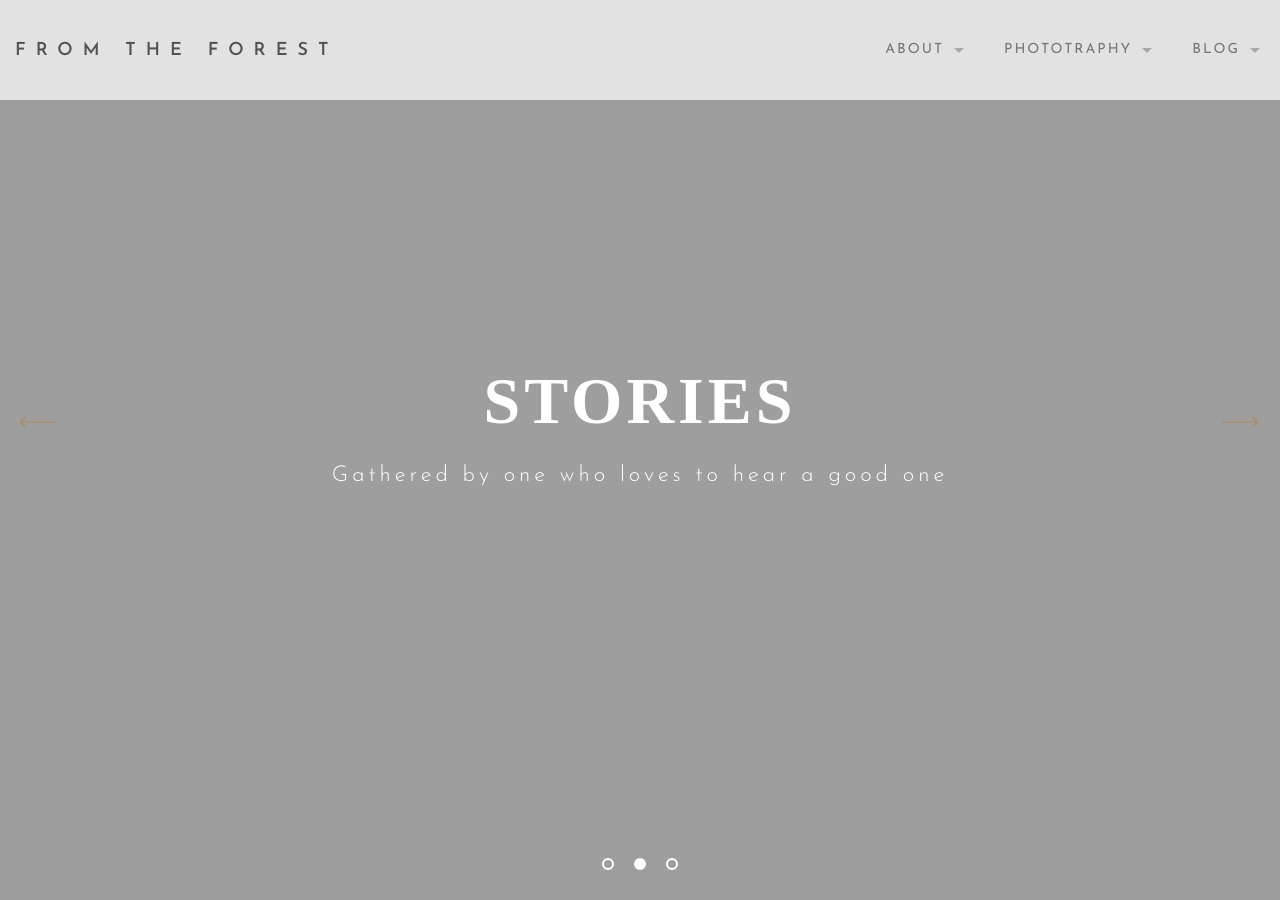
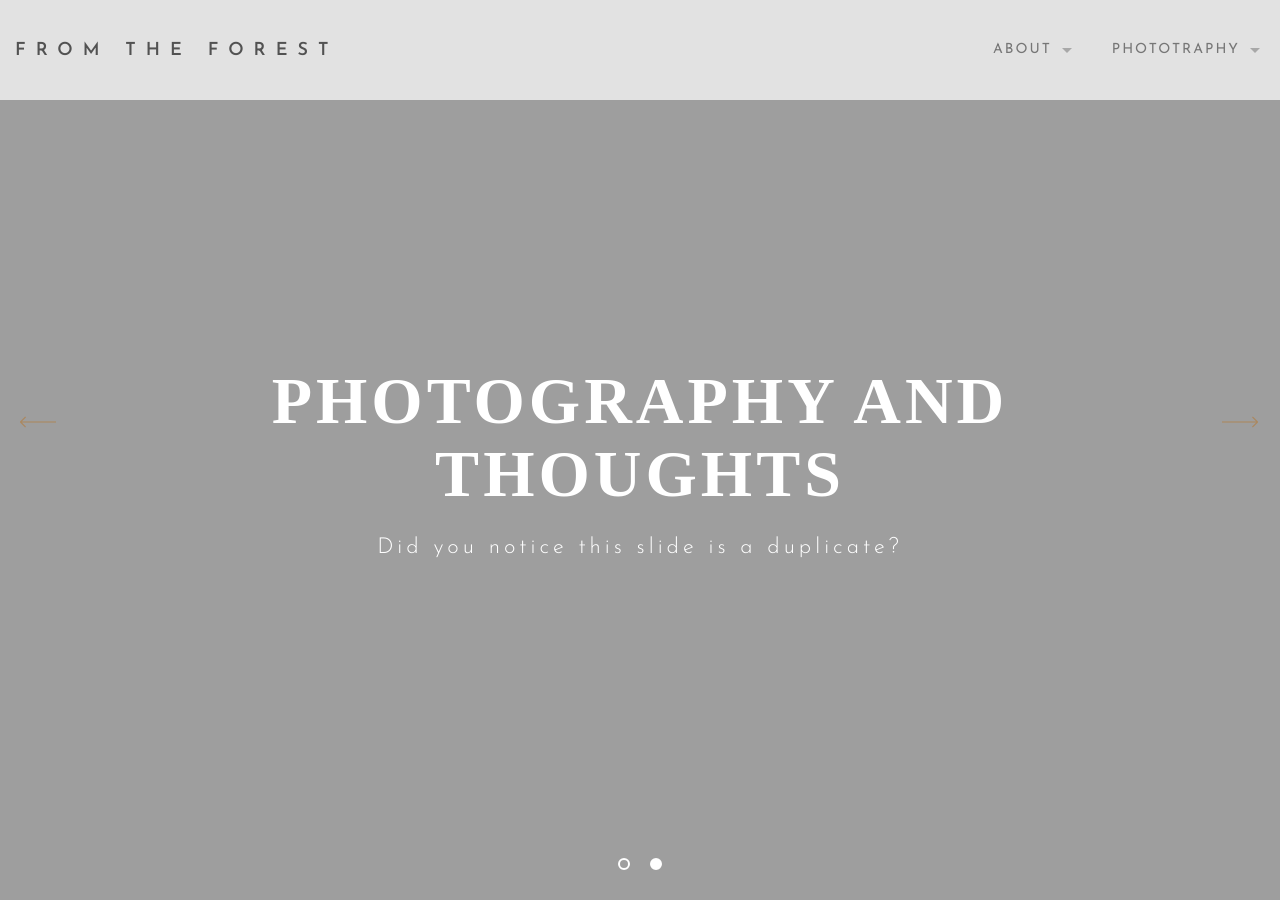
Before and after one commit to kdlippin/klippincott-photography, a Jekyll site: the page built from index.html, in a window 1280 px wide and 900 px high. Built offline with Jekyll 4.4.1, drawn with Linux system fonts in a browser that asks for light colours; some web fonts are replaced; some of the changed text lies outside the part shown.

Commit message:
Did some clean up prep for the launch

```diff
--- a/_data/nav.yml
+++ b/_data/nav.yml
@@ -12,20 +12,22 @@
   path: portfolio.html
   section_id: works
   children:
-    - name: Portfolio Style 1
-      path: portfolio.html
     - name: Landscapes
       path: landscapes.html
     - name: PNW Mountains
       path: gallery/pnw-mountains
+    - name: Color
+      path: gallery/color
+    - name: Reflections
+      path: gallery/reflections
 # - name: Contact
 #   path: contact.html
 #   section_id: contact
-- name: Blog
-  path: blog.html
-  section_id: blog
-  children:
-    - name: Blog
-      path: blog/
-    - name: Single Page
-      path: travel/2016/04/05/beautiful-day.html
+# - name: Blog
+#   path: blog.html
+#   section_id: blog
+#   children:
+#     - name: Blog
+#       path: blog/
+#     - name: Single Page
+#       path: travel/2016/04/05/beautiful-day.html
--- a/about.html
+++ b/about.html
@@ -30,13 +30,13 @@ section_id: pages
         <h2>About</h2>
         <p>I'm the mountains, rivers, streams, physics tests, job interviews, conversations with friends and family, ... all those things I've seen and heard and felt.
           I'm actually nothing but the pile of experience that life and the people in it have handed me.
-          Perhaps I'm not any different than anyone else in that regard except I am one who likes to reflect and think about all these things, finding meaning in them as I mull them over.</p>
+          Perhaps I'm not any different than anyone else in that regard except I am one who likes to reflect and think about all these things</p>
         <p>
           As a kid, sometimes I would sit in "the black chair" in the living room (which is how my family referred to it) and look out the window. My mom would walk by and ask me, "what are you doing"?</p>
         <p>
           "Just thinking," I would say. </p>
-        <p>That's perhaps all you need to know for now. If you happen to walk by this website and ask me "what are you doing?", well, I guess I'm just thinking.</p>
-      <p>It's not about me. It's about the world and how we connect to it and learn from it. And perhaps these thoughts will help you see the world from a new lens.</p>
+        <p>That's perhaps all you need to know for now. If you happen to walk by this website and ask me "what are you doing?", well, I'm just looking at things and thinking.</p>
+        <p>There's a lot of nice things out there to look at and think about. I've decided to share them.</p>
       </div>
     </div>
   </div>
--- a/index.html
+++ b/index.html
@@ -3,16 +3,12 @@ layout: default
 section_id: home
 slides:
 - layout: default
-  title: Photography
-  tagline: Ten Years+ of Taking Pictures
+  title: Photography and thoughts
+  tagline: Some Photography is here, I'll add the thoughts later.
   background: images/@gallery/forest3.jpg
 - layout: default
-  title: Stories
-  tagline: Gathered by one who loves to hear a good one
-  background: images/@gallery/forest3.jpg
-- layout: default
-  title: Ideas
-  tagline: Just some thoughts
+  title: Photography and thoughts
+  tagline: Did you notice this slide is a duplicate?
   background: images/@gallery/forest3.jpg
 works_left:
 - title: PNW Mountains
```
Also changed, not shown: other parts of index.html (+2 -2 lines).
